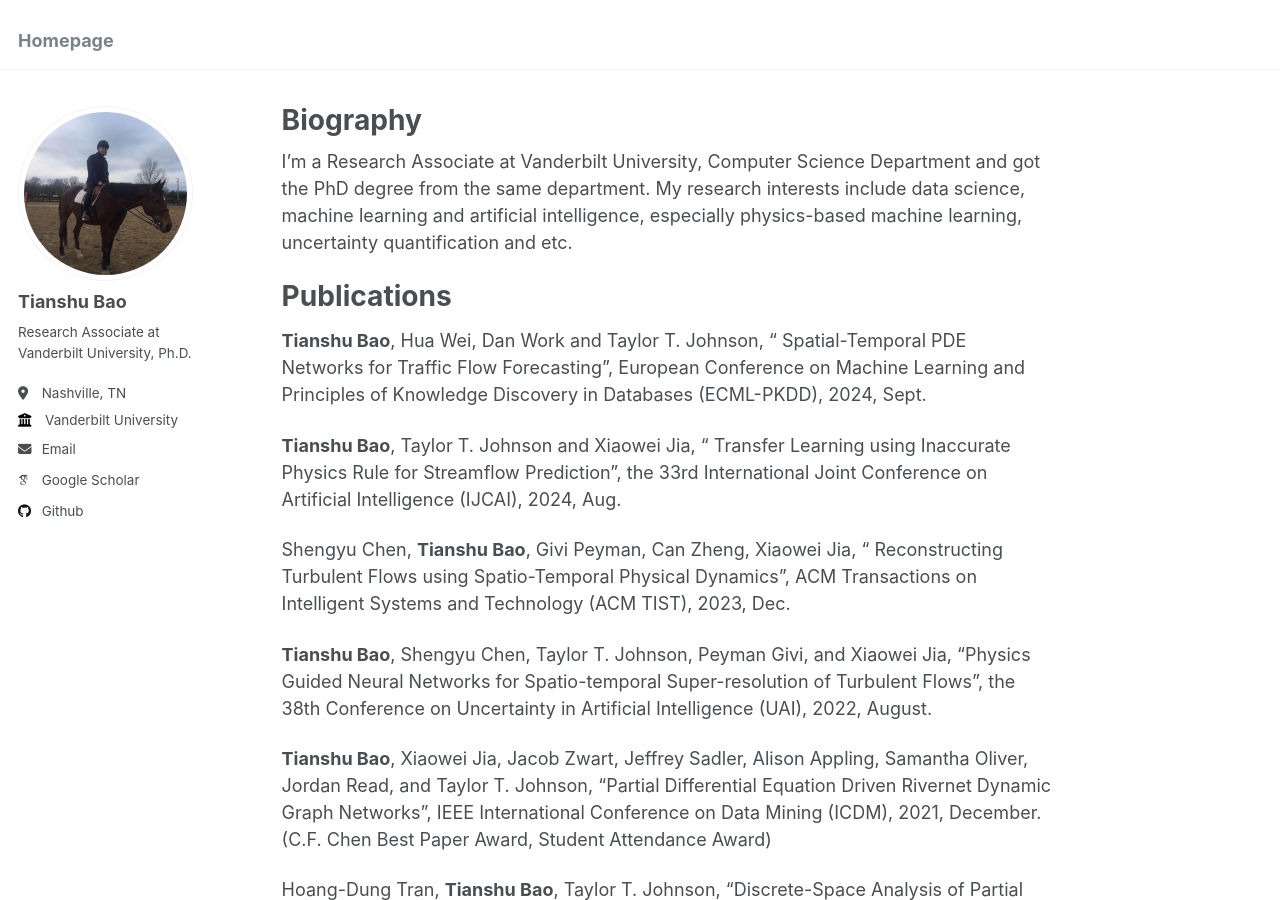
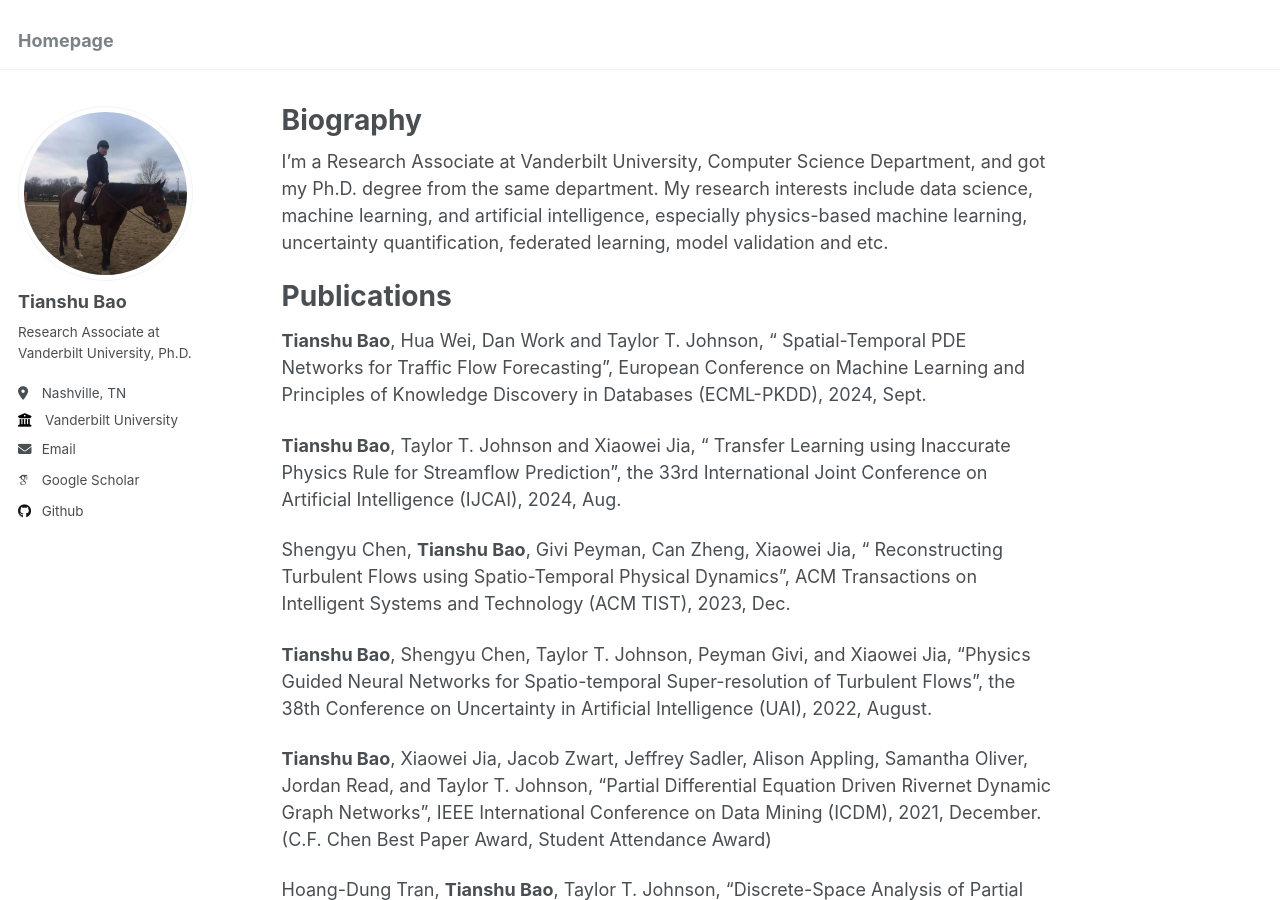
Before and after one commit to tianshubao1/tianshubao1.github.io, a Jekyll site: the page built from _pages/about.md, in a window 1280 px wide and 900 px high. Built offline with Jekyll 4.4.1, drawn with Linux system fonts in a browser that asks for light colours; some web fonts are replaced.

Commit message:
Update about.md

```diff
--- a/_pages/about.md
+++ b/_pages/about.md
@@ -6,7 +6,7 @@ redirect_from:
   - /about/
   - /about.html
 ---
-I'm a Research Associate at Vanderbilt University, Computer Science Department and got the PhD degree from the same department. My research interests include data science, machine learning and artificial intelligence, especially physics-based machine learning, uncertainty quantification and etc.
+I'm a Research Associate at Vanderbilt University, Computer Science Department, and got my Ph.D. degree from the same department. My research interests include data science, machine learning, and artificial intelligence, especially physics-based machine learning, uncertainty quantification, federated learning, model validation and etc.
 
 
 Publications
```
